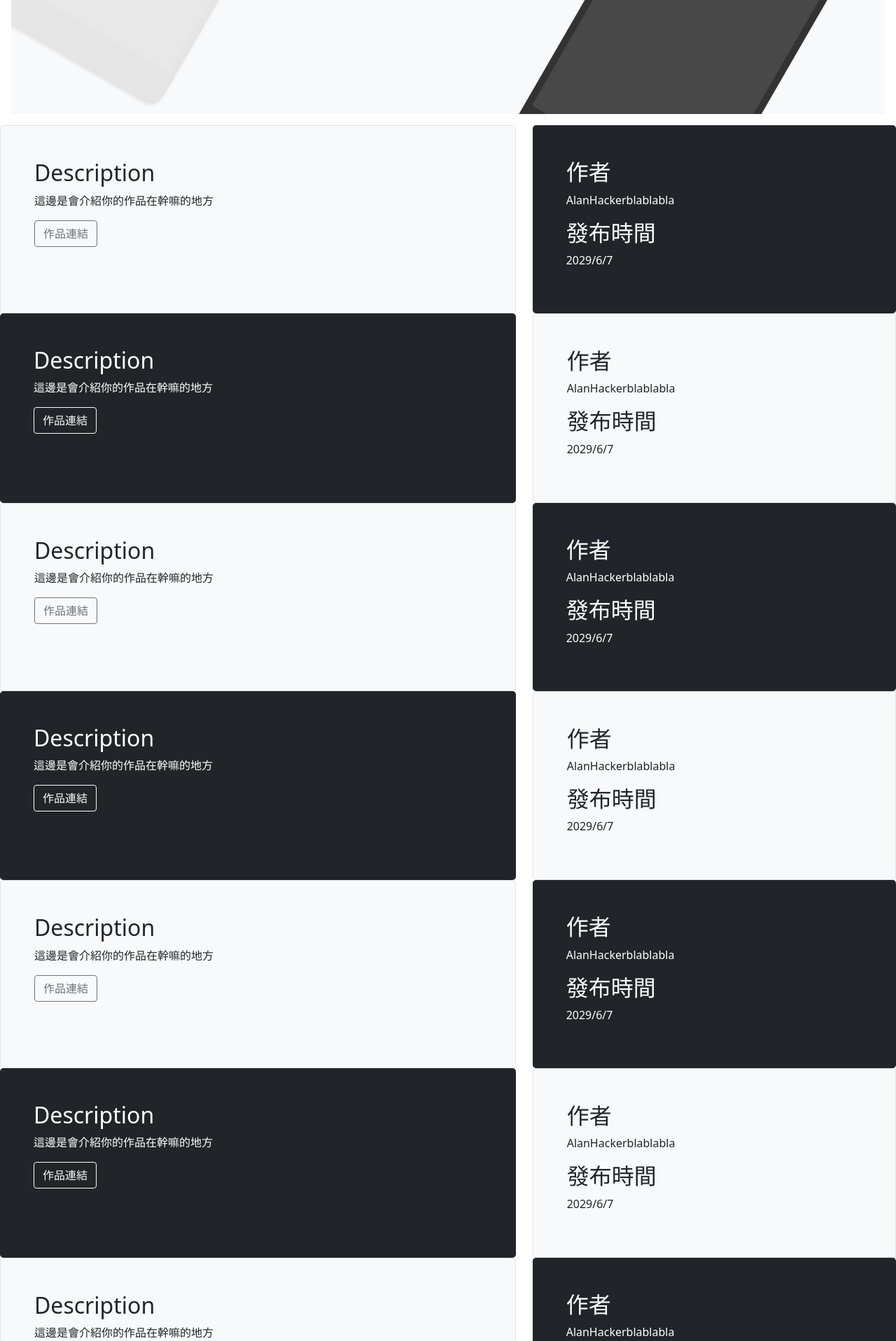
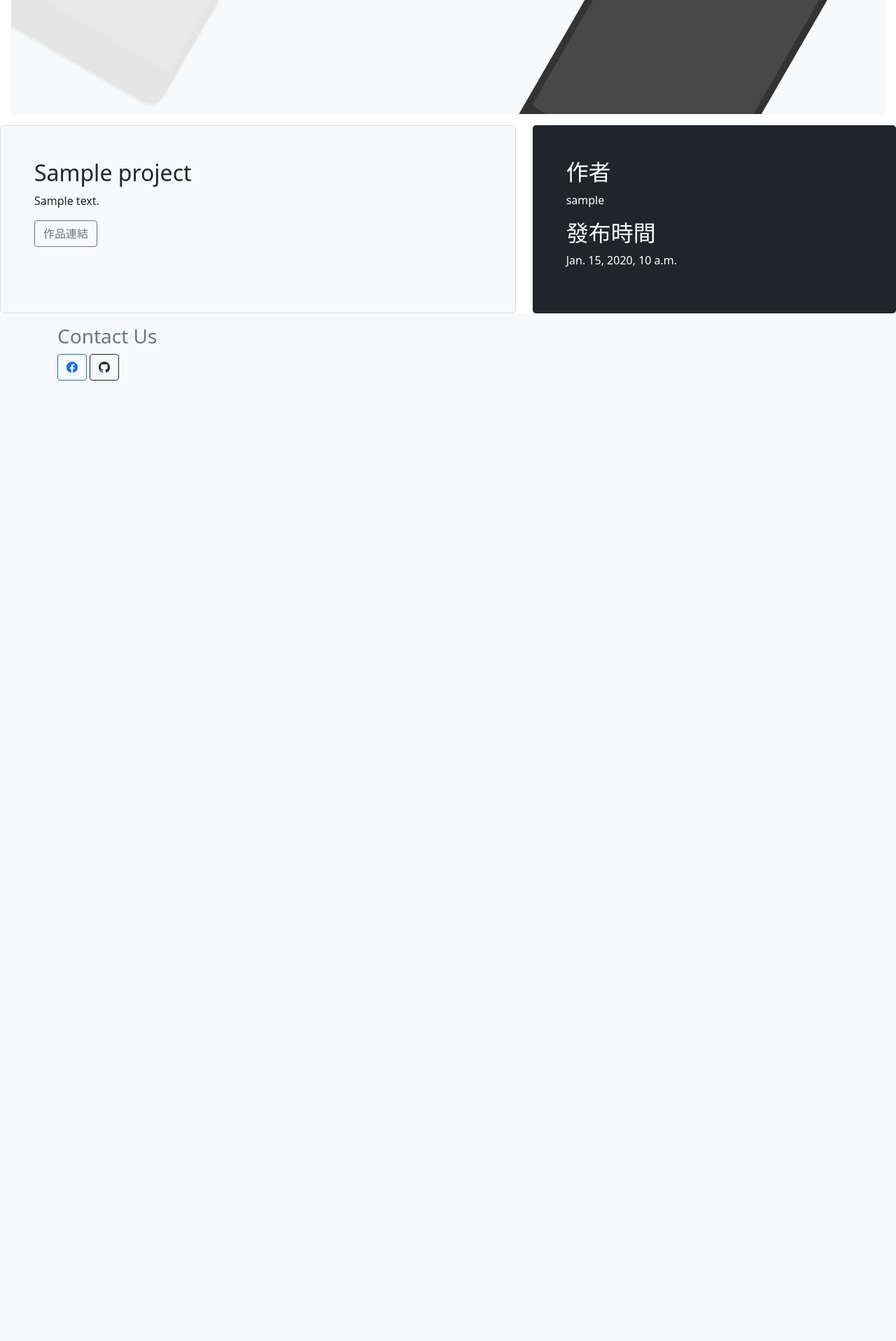
Before and after one commit to CuteFox87/nlir.web, a Django app: page /display/ in a window 1280 px wide. Shown: the part 394-2311 px from the top of the page at 70% size. After the commit the page ends 938 px from the top, so only its background shows below. Run offline with Django 3.2, Linux system fonts and the light colour scheme; tables that the repository leaves empty hold one stand-in row (values such as "Sample post").

Commit message:
Complete the display module

```diff
--- a/clubSite/display/templates/display/display.html
+++ b/clubSite/display/templates/display/display.html
@@ -31,22 +31,22 @@
 		<div class="product-device product-device-2 shadow-sm d-none d-md-block"></div>
 	</div>
 
-    {% for project in list %}
+    {% for project in project_list %}
     {% if forloop.counter|divisibleby:2 %}
 	<div class="row align-items-md-stretch">
 		<div class="col-md-7">
 			<div class="h-100 p-5 text-white bg-dark rounded-3">
-				<h2>Description</h2>
-				<p>這邊是會介紹你的作品在幹嘛的地方</p>
-				<button class="btn btn-outline-light" type="button" onclick="location.href='#'">作品連結</button>
+				<h2>{{ project.project_name }}</h2>
+				<p>{{ project.description }}</p>
+				<button class="btn btn-outline-light" type="button" onclick="location.href='{{ project.link }}'">作品連結</button>
 			</div>
 		</div>
 		<div class="col-md-5">
 			<div class="h-100 p-5 bg-light border rounded-3">
 				<h2>作者</h2>
-				<p>AlanHackerblablabla</p>
+				<p>{{ project.showAuthor }}</p>
                 <h2>發布時間</h2>
-				<p>2029/6/7</p>
+				<p>{{ project.date }}</p>
 			</div>
 		</div>
 	</div>
@@ -54,17 +54,17 @@
     <div class="row align-items-md-stretch">
 		<div class="col-md-7">
 			<div class="h-100 p-5 bg-light border rounded-3">
-				<h2>Description</h2>
-				<p>這邊是會介紹你的作品在幹嘛的地方</p>
-				<button class="btn btn-outline-secondary" type="button" onclick="location.href='#'">作品連結</button>
+				<h2>{{ project.project_name }}</h2>
+				<p>{{ project.description }}</p>
+				<button class="btn btn-outline-secondary" type="button" onclick="location.href='{{ project.link }}'">作品連結</button>
 			</div>
 		</div>
 		<div class="col-md-5">
 			<div class="h-100 p-5 text-white bg-dark rounded-3">
 				<h2>作者</h2>
-				<p>AlanHackerblablabla</p>
+				<p>{{ project.showAuthor }}</p>
                 <h2>發布時間</h2>
-				<p>2029/6/7</p>
+				<p>{{ project.date }}</p>
 			</div>
 		</div>
 	</div>
--- a/clubSite/display/views.py
+++ b/clubSite/display/views.py
@@ -1,8 +1,10 @@
 from django.shortcuts import render
+from .models import Project
 
 def display(request):
-    context = {}
-    context['list'] = range(10)
+    context = {
+        'project_list' : Project.objects.order_by('-pk')
+    }
     if request.user.is_authenticated:
         context['is_authenticated'] = True
     return render(request, 'display/display.html', context=context)
```
